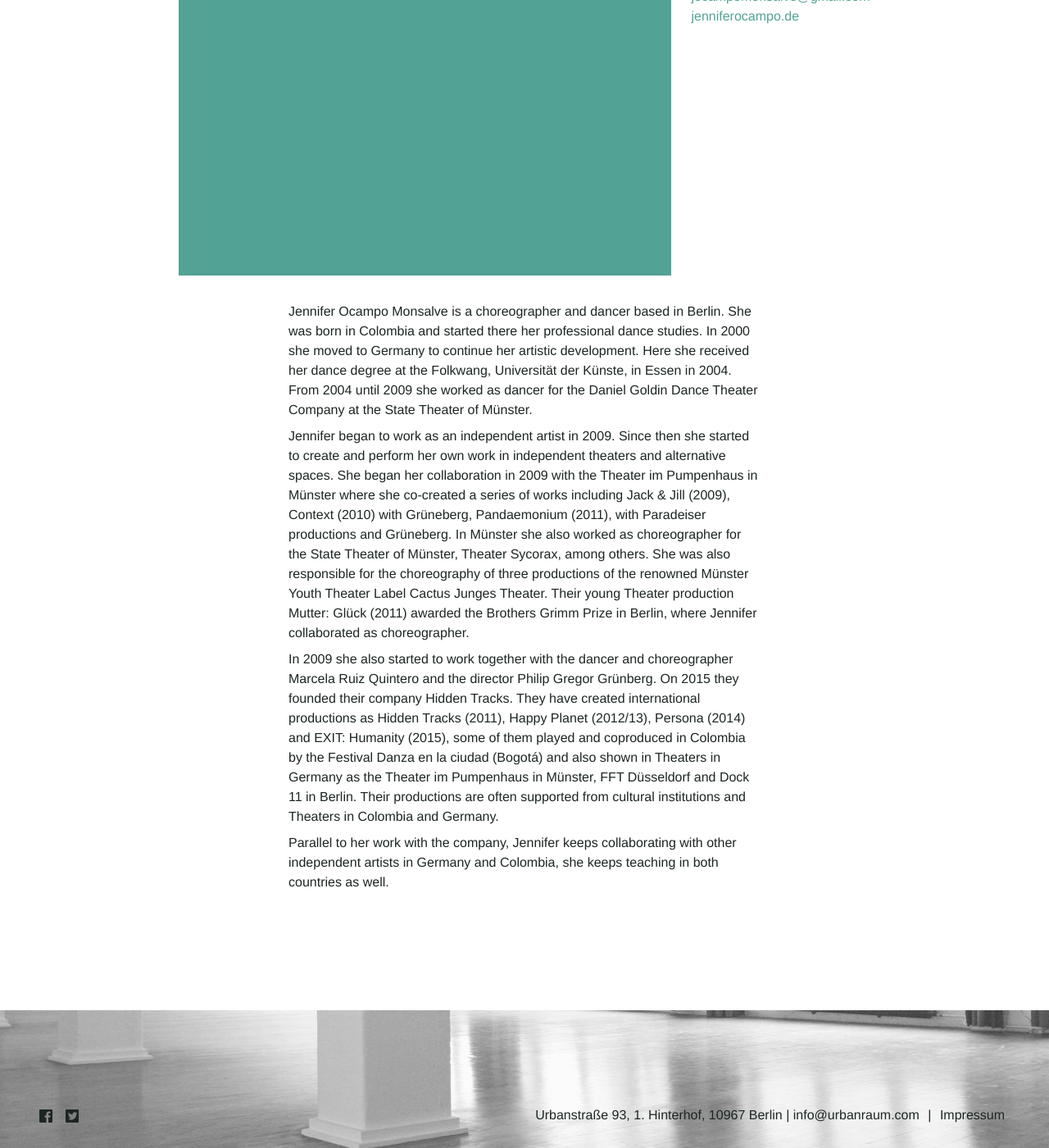
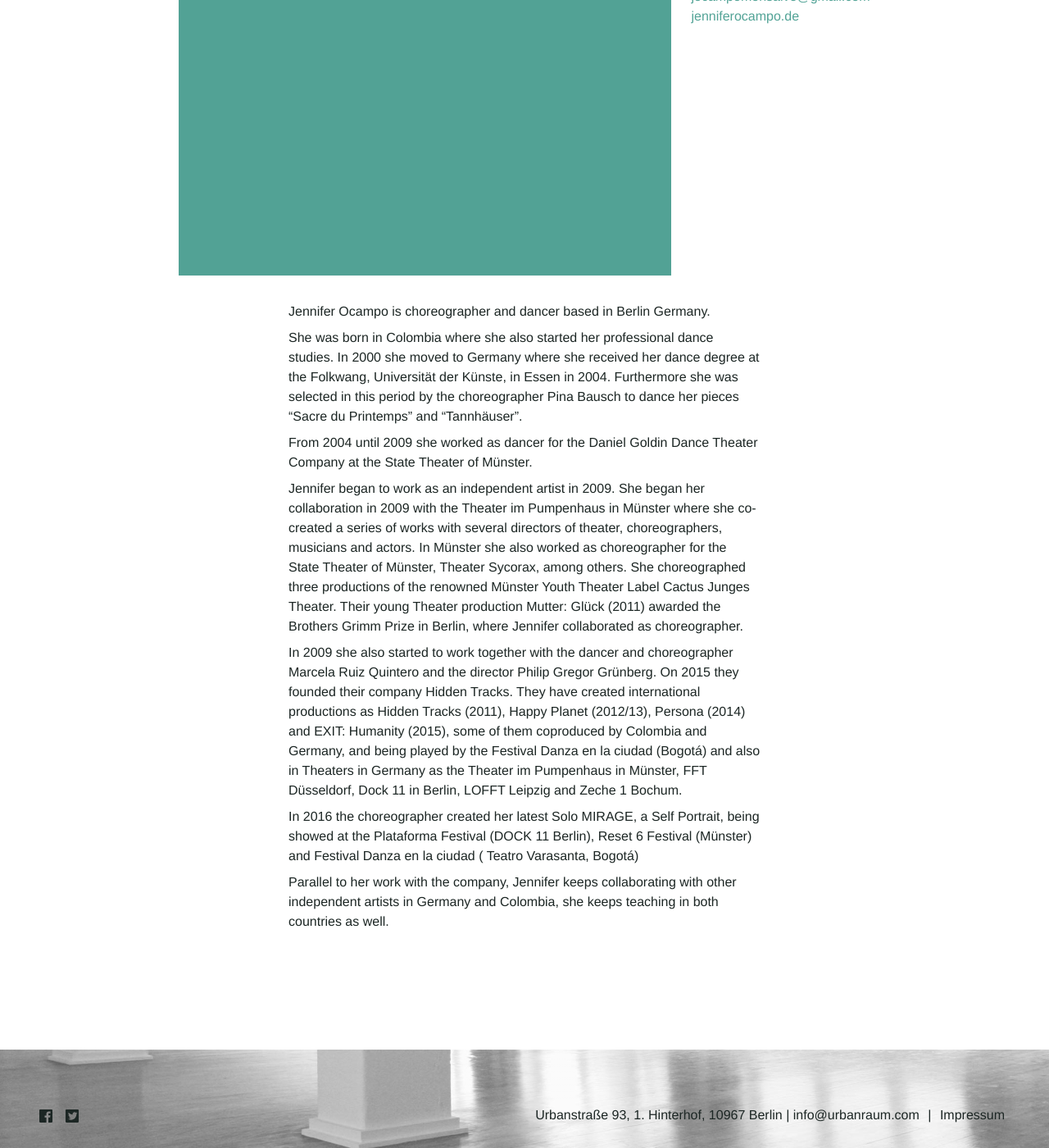
Before and after one commit to Kriesse/urbanraum, a Jekyll site: the page built from _teachers/jennifer-ocampo.md, in a window 1280 px wide and 1400 px high, scrolled down 356 px. Shown: the whole window at 82% size. Built offline with Jekyll 4.4.1, drawn with Linux system fonts in a browser that asks for light colours; nearby versions of some CDN libraries.

Commit message:
Update jennifer-ocampo.md

```diff
--- a/_teachers/jennifer-ocampo.md
+++ b/_teachers/jennifer-ocampo.md
@@ -5,11 +5,17 @@ email: "jocampomonsalve@gmail.com"
 website-title: "jenniferocampo.de"
 website-link: "http://hiddentrackscompany.wordpress.com"
 bio_en: |
-  Jennifer Ocampo Monsalve is a choreographer and dancer based in Berlin. She was born in Colombia and started there her professional dance studies. In 2000 she moved to Germany to continue her artistic development. Here she received her dance degree at the Folkwang, Universität der Künste, in Essen in 2004. From 2004 until 2009 she worked as dancer for the Daniel Goldin Dance Theater Company at the State Theater of Münster.
+  Jennifer Ocampo is choreographer and dancer based in Berlin Germany.
 
-  Jennifer began to work as an independent artist in 2009. Since then she started to create and perform her own work in independent theaters and alternative spaces. She began her collaboration in 2009 with the Theater im Pumpenhaus in Münster where she co-created a series of works including Jack & Jill (2009), Context (2010) with Grüneberg, Pandaemonium (2011), with Paradeiser productions and Grüneberg. In Münster she also worked as choreographer for the State Theater of Münster, Theater Sycorax, among others. She was also responsible for the choreography of three productions of the renowned Münster Youth Theater Label Cactus Junges Theater. Their young Theater production Mutter: Glück (2011) awarded the Brothers Grimm Prize in Berlin, where Jennifer collaborated as choreographer.
+  She was born in Colombia where she also started her professional dance studies. In 2000 she moved to Germany where she received her dance degree at the Folkwang, Universität der Künste, in Essen in 2004. Furthermore she was selected in this period by the choreographer Pina Bausch to dance her pieces “Sacre du Printemps” and “Tannhäuser”.
 
-  In 2009 she also started to work together with the dancer and choreographer Marcela Ruiz Quintero and the director Philip Gregor Grünberg. On 2015 they founded their company Hidden Tracks. They have created international productions as Hidden Tracks (2011), Happy Planet (2012/13), Persona (2014) and EXIT: Humanity (2015), some of them played and coproduced in Colombia by the Festival Danza en la ciudad (Bogotá) and also shown in Theaters in Germany as the Theater im Pumpenhaus in Münster, FFT Düsseldorf and Dock 11 in Berlin. Their productions are often supported from cultural institutions and Theaters in Colombia and Germany.
+  From 2004 until 2009 she worked as dancer for the Daniel Goldin Dance Theater Company at the State Theater of Münster.
+
+  Jennifer began to work as an independent artist in 2009.  She began her collaboration in 2009 with the Theater im Pumpenhaus in Münster where she co-created a series of works with several directors of theater, choreographers, musicians and actors. In Münster she also worked as choreographer for the State Theater of Münster, Theater Sycorax, among others. She choreographed three productions of the renowned Münster Youth Theater Label Cactus Junges Theater. Their young Theater production Mutter: Glück (2011) awarded the Brothers Grimm Prize in Berlin, where Jennifer collaborated as choreographer.
+
+  In 2009 she also started to work together with the dancer and choreographer Marcela Ruiz Quintero and the director Philip Gregor Grünberg. On 2015 they founded their company Hidden Tracks. They have created international productions as Hidden Tracks (2011), Happy Planet (2012/13), Persona (2014) and EXIT: Humanity (2015), some of them coproduced by Colombia and Germany, and being played by the Festival Danza en la ciudad (Bogotá) and also in Theaters in Germany as the Theater im Pumpenhaus in Münster, FFT Düsseldorf, Dock 11 in Berlin, LOFFT Leipzig and Zeche 1 Bochum.
+
+  In 2016 the choreographer created her latest Solo MIRAGE, a Self Portrait, being showed at the Plataforma Festival (DOCK 11 Berlin), Reset 6 Festival (Münster) and Festival Danza en la ciudad ( Teatro Varasanta, Bogotá)
 
   Parallel to her work with the company, Jennifer keeps collaborating with other independent artists in Germany and Colombia, she keeps teaching in both countries as well.
 
```
